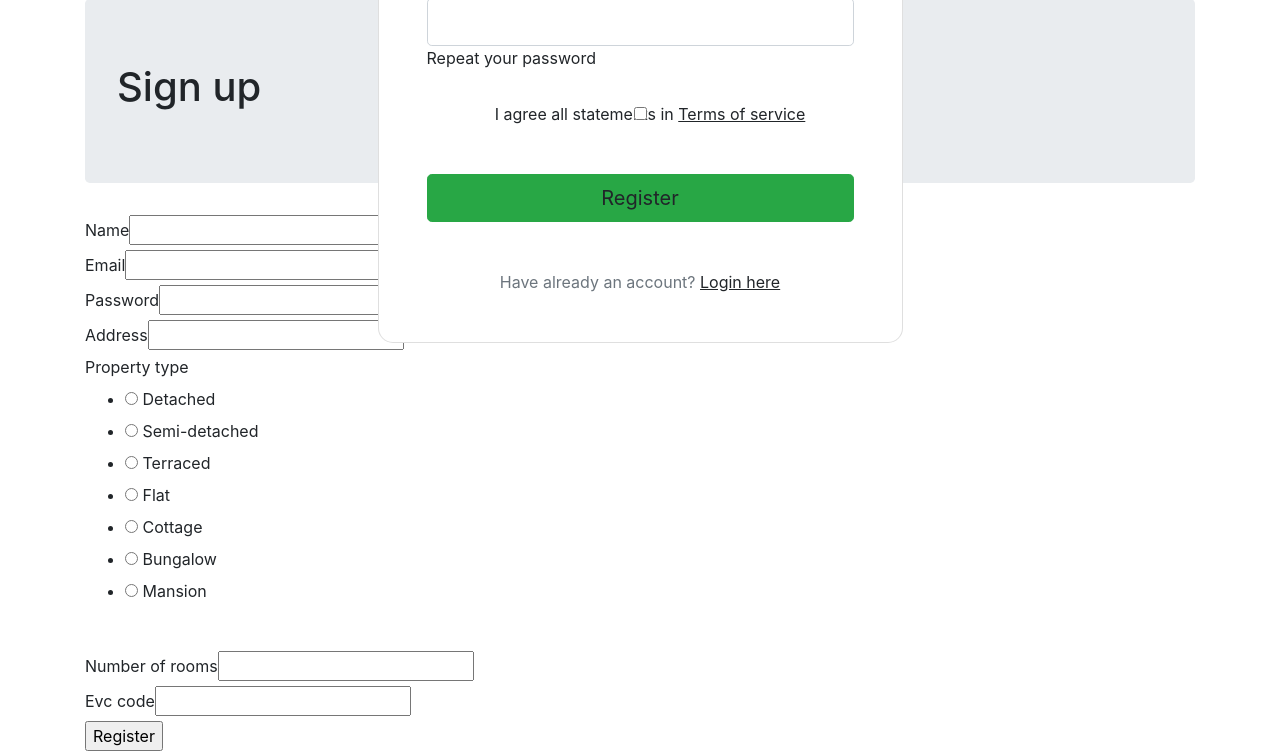
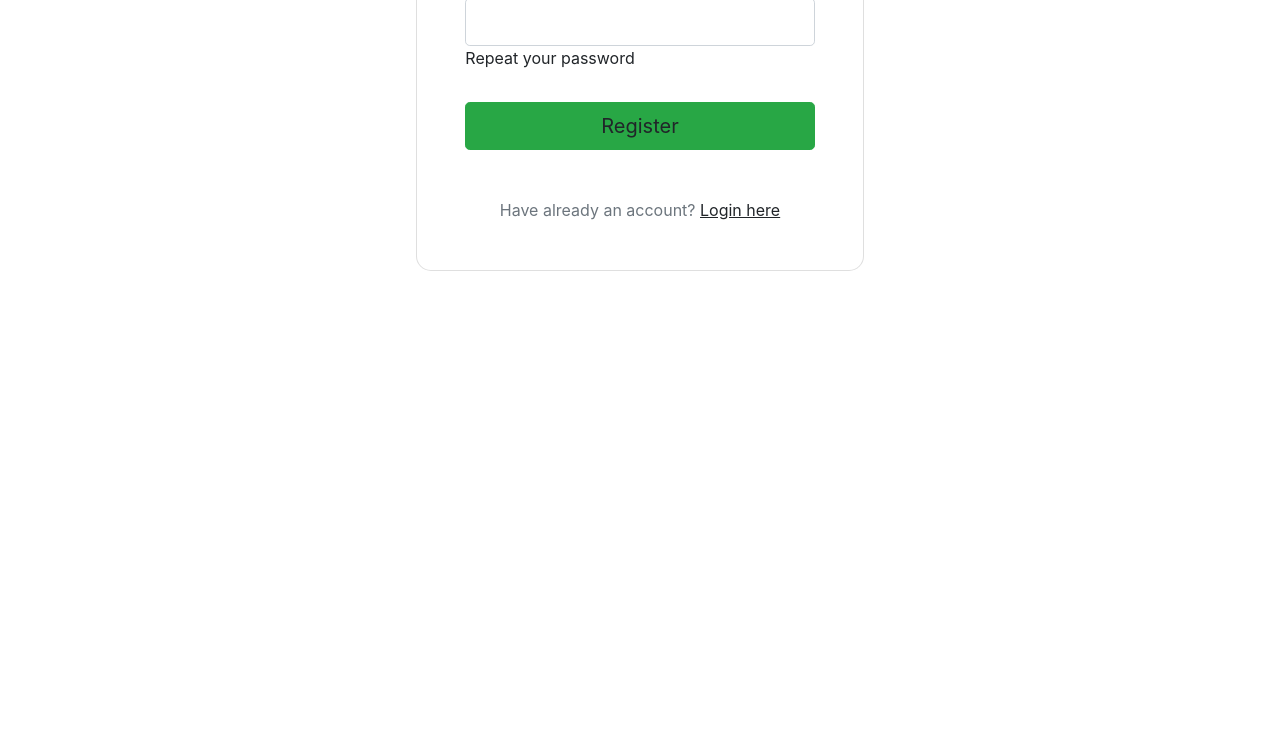
Before and after one commit to Jomoregie1/MiniWebApp-IGSE, a Flask app: page /signup in a window 1280 px wide. Shown: the part 841-1592 px from the top of the page. After the commit the page ends 1112 px from the top, so only its background shows below. Run offline with Flask 2, Linux system fonts and the light colour scheme.

Commit message:
added css file, made changed to login and register.html files

```diff
--- a/IGSE/Core/views.py
+++ b/IGSE/Core/views.py
@@ -3,12 +3,18 @@ from flask_login import login_user, logout_user
 from IGSE import db
 from IGSE.models import Customer, Admin
 from IGSE.Core.forms import LoginForm
+from flask_login import current_user
 
 core = Blueprint('core', __name__)
 
 
 @core.route('/')
 def index():
+    # checks if the user is logged in, if not returns them to the login page.
+    if not current_user.is_authenticated:
+        # TODO make the flash message pop up
+        flash('Please login')
+        return redirect(url_for('core.login'))
     return render_template('index.html')
 
 
--- a/IGSE/templates/register.html
+++ b/IGSE/templates/register.html
@@ -1,11 +1,12 @@
 {% extends 'base.html' %}
+
 {% block content %}
 
 <section class="vh-100 bg-image"
   style="background-image: url('https://mdbcdn.b-cdn.net/img/Photos/new-templates/search-box/img4.webp');">
   <div class="mask d-flex align-items-center h-100 gradient-custom-3">
     <div class="container h-100">
-      <div class="row d-flex justify-content-center align-items-center h-100">
+      <div class="row d-flex justify-content-center align-items-center h-100 >
         <div class="col-12 col-md-9 col-lg-7 col-xl-6">
           <div class="card" style="border-radius: 15px;">
             <div class="card-body p-5">
@@ -13,32 +14,32 @@
               <form method="POST">
                 <div class="form-outline mb-4">
                   {{form.name(class="form-control form-control-lg")}}
-                  <label class="form-label" for="form3Example1cg">{{form.name.label}}</label>
+                  <label class="form-label" >{{form.name.label}}</label>
                 </div>
 
                 <div class="form-outline mb-4">
                   {{form.email(class="form-control form-control-lg")}}
-                  <label class="form-label" for="form3Example3cg">{{form.email.label}}</label>
+                  <label class="form-label">{{form.email.label}}</label>
                 </div>
 
                 <div class="form-outline mb-4">
                   {{form.password(class="form-control form-control-lg")}}
-                  <label class="form-label" for="form3Example4cg">{{form.password.label}}</label>
+                  <label class="form-label">{{form.password.label}}</label>
                 </div>
 
                 <div class="form-outline mb-4">
                   <input type="password" id="form3Example4cdg" class="form-control form-control-lg" />
-                  <label class="form-label" for="form3Example4cdg">Repeat your password</label>
+                  <label class="form-label">Repeat your password</label>
                 </div>
 
                 <div class="form-outline mb-4">
                   {{form.address(class="form-control form-control-lg")}}
-                  <label class="form-label" for="form3Example4cg">{{form.address.label}}</label>
+                  <label class="form-label">{{form.address.label}}</label>
                 </div>
 
                   <div class="form-outline mb-4">
                   {{form.bedroom_num(class="form-control form-control-lg")}}
-                  <label class="form-label" for="form3Example4cg">{{form.bedroom_num.label}}</label>
+                  <label class="form-label">{{form.bedroom_num.label}}</label>
                 </div>
 
                   <div class="form-outline mb-4">
@@ -46,16 +47,8 @@
                   <label class="form-label" for="form3Example4cdg">Repeat your password</label>
                 </div>
 
-                <div class="form-check d-flex justify-content-center mb-5">
-                  <input class="form-check-input me-2" type="checkbox" value="" id="form2Example3cg" />
-                  <label class="form-check-label" for="form2Example3g">
-                    I agree all statements in <a href="#!" class="text-body"><u>Terms of service</u></a>
-                  </label>
-                </div>
-
                 <div class="d-flex justify-content-center">
-                  <button type="button"
-                    class="btn btn-success btn-block btn-lg gradient-custom-4 text-body">Register</button>
+                  {{form.submit(class="btn btn-success btn-block btn-lg gradient-custom-4 text-body")}}
                 </div>
 
                 <p class="text-center text-muted mt-5 mb-0">Have already an account? <a href="{{url_for('core.login')}}"
@@ -70,20 +63,4 @@
     </div>
   </div>
 </section>
-
-<div class="jumbotron">
-  <h1> Sign up </h1>
-</div>
-
-<form method="POST">
-  {{form.name.label}}{{form.name}} <br>
-  {{form.email.label}}{{form.email}} <br>
-  {{form.password.label}}{{form.password}} <br>
-  {{form.address.label}}{{form.address}} <br>
-  {{form.property_type.label}}{{form.property_type}} <br>
-  {{form.bedroom_num.label}}{{form.bedroom_num}} <br>
-  {{form.evc.label}}{{form.evc}} <br>
-  {{form.submit()}}
-</form>
-
 {% endblock %}
```
Also changed, not shown: IGSE/static/file.css (added, +23 -0 lines), IGSE/templates/base.html (+18 -6 lines), IGSE/templates/login.html (+20 -7 lines).
